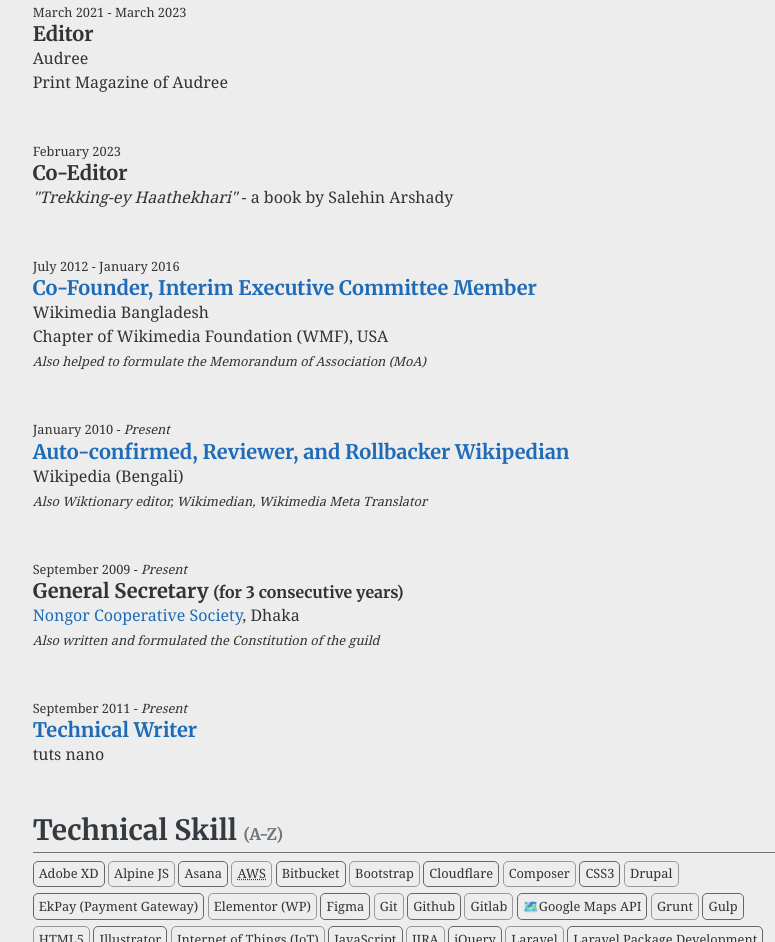
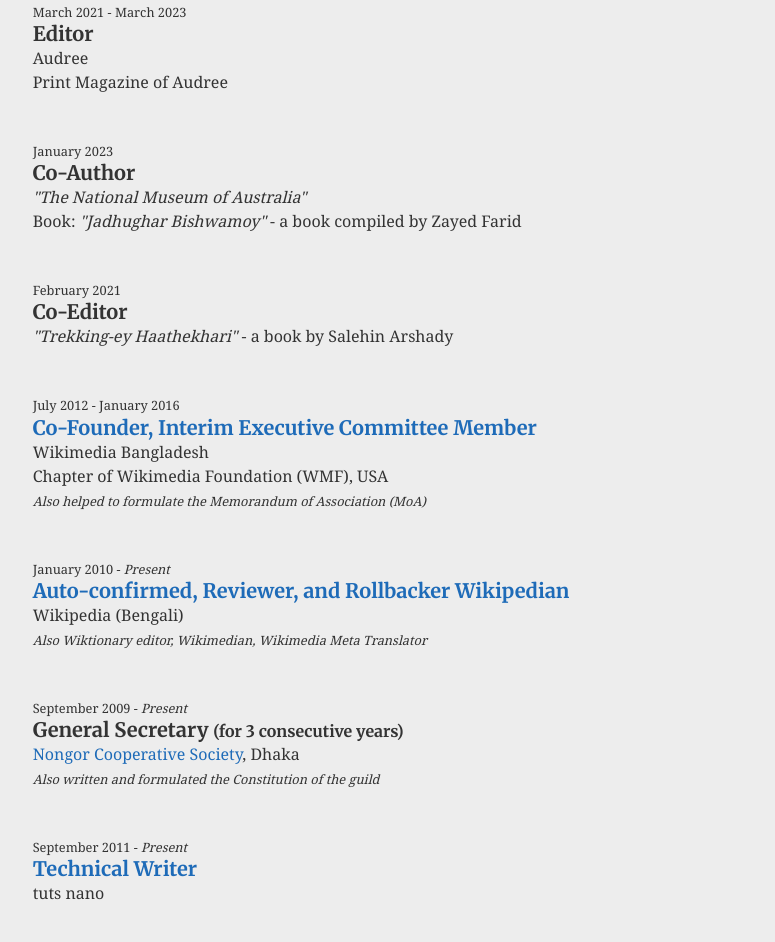
Before and after one commit to mayeenulislam/mayeenulislam.github.io, a website: page index.html in a window 1280 px wide. Shown: the part 5131-6073 px from the top of the page, without its empty margins (442-1217 px from the left). Drawn offline with Linux system fonts and the light colour scheme; no server answers.

Commit message:
Update index.html

```diff
--- a/index.html
+++ b/index.html
@@ -531,7 +531,13 @@
                             <div>Print Magazine of Audree</div>
                         </div>
                         <div class="mb-5">
-                            <div class="small">February 2023</div>
+                            <div class="small">January 2023</div>
+                            <h4 class="h5 mb-0">Co-Author</h4>
+                            <div><em>"The National Museum of Australia"</em></div>
+                            <div>Book: <em>"Jadhughar Bishwamoy"</em> - a book compiled by Zayed Farid</div>
+                        </div>
+                        <div class="mb-5">
+                            <div class="small">February 2021</div>
                             <h4 class="h5 mb-0">Co-Editor</h4>
                             <div><em>"Trekking-ey Haathekhari"</em> - a book by Salehin Arshady</div>
                         </div>
```
